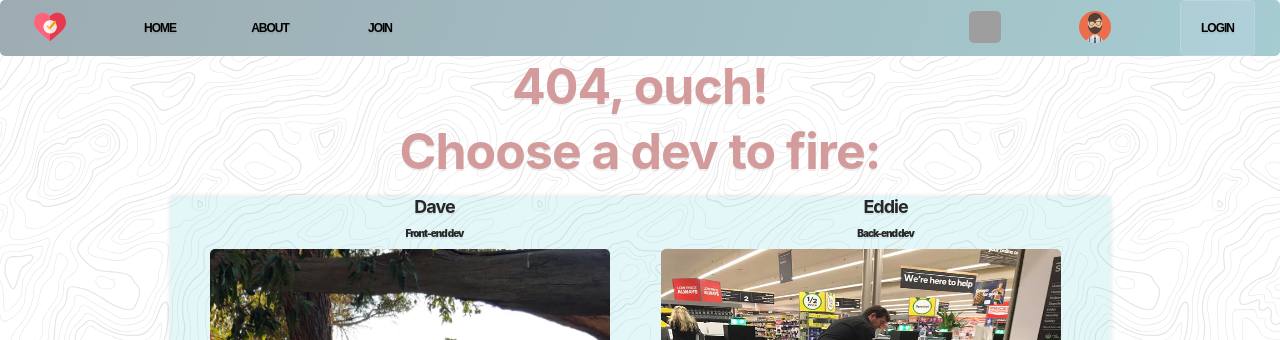
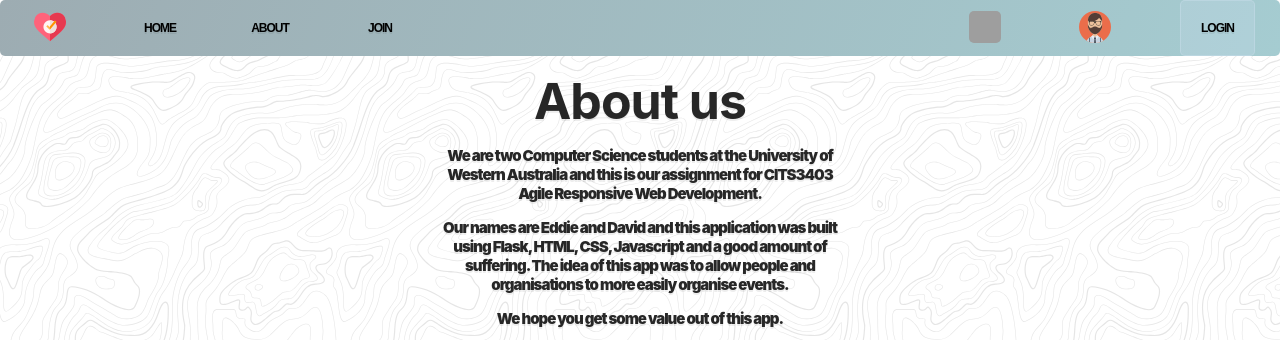
Before and after one commit to e-spatula/CITS3403-Project, a Flask app: page /about in a window 1280 px wide. Shown: the top 340 px of the page. Run offline with Flask 2, Linux system fonts and the light colour scheme; some libraries are stand-ins or nearby versions; grey boxes are pictures that could not be loaded.

Commit message:
final changes

```diff
--- a/app/routes.py
+++ b/app/routes.py
@@ -404,3 +404,9 @@ def confirm_email(token):
 def results(id):
     poll = Poll.query.filter_by(id = id).first_or_404()
     return(render_template("results.html", poll = poll))
+
+
+@app.route("/about")
+def about():
+
+    return(render_template("about.html", title = "About"))
--- /dev/null
+++ b/app/static/style/about.css
@@ -0,0 +1,29 @@
+#about {
+    margin: 15px;
+    text-align: center;
+}
+
+#text {
+    width: 400px;
+    margin: 0 auto;
+}
+h1 {
+    font-size: 50px;
+    margin: 0 auto;
+}
+
+p {
+    font-size: 15px;
+}
+
+#get-started {
+    background-color: #4CAF50; /* Green */
+    border-radius: 10px;
+    border: none;
+    color: white;
+    padding: 15px 32px;
+    text-align: center;
+    text-decoration: none;
+    display: inline-block;
+    font-size: 16px;
+}
--- a/app/templates/about.html
+++ b/app/templates/about.html
@@ -1,9 +1,25 @@
-<!DOCTYPE html>
-<html lang="en-US">
-    <head>
-        <meta charset="UTF-8">
-    </head>
-    <body>
+{% extends "base.html" %}
+{% block content %}
+    <link rel= "stylesheet" type= "text/css" href= "{{url_for('static', filename = 'style/about.css')}}">
+    <div id ="about">
+        <h1>About us</h1>
+        <div id = "text">
+            <p>We are two Computer Science students at the University of Western Australia and this is our assignment for CITS3403
+                Agile Responsive Web Development.
+            </p>
+            <p>Our names are Eddie and David and this application was built using Flask, HTML, CSS, Javascript and a good amount of suffering. The idea of
+                this app was to allow people and organisations to more easily organise events.
+            </p>
+            <p>We hope you get some value out of this app.</p>
+    </div>
 
-    </body>
-</html>
+    <iframe src="https://www.google.com/maps/embed?pb=!1m18!1m12!1m3!1d3384.3587368370504!2d115.81642206516196!3d-31.978289331220502!2m3!1f0!2f0!3f0!3m2!1i1024!2i768!4f13.1!3m3!1m2!1s0x2a32a4ee6e7380e9%3A0xf04f0b618f28290!2sThe+University+of+Western+Australia!5e0!3m2!1sen!2sau!4v1558683504458!5m2!1sen!2sau" width="600"
+     height="450" frameborder="0"
+     style="border:0"
+     allowfullscreen></iframe>
+    <br>
+    <br>
+     <a href = "{{url_for('index')}}" id = "get-started"> Get started </a>
+    </div>
+
+{% endblock %}
--- a/app/templates/base.html
+++ b/app/templates/base.html
@@ -26,7 +26,7 @@
                 <a href="{{ url_for('index') }}" class="navLinks"> Home </a>
             </div>
             <div class="about">
-                <a href=".about.html" class="navLinks">About </a>
+                <a href="{{ url_for('about') }}" class="navLinks">About </a>
             </div>
             {% if not current_user.is_authenticated %}
                 <div class="join">
--- a/app/templates/poll-page.html
+++ b/app/templates/poll-page.html
@@ -10,9 +10,8 @@
         <p>{{poll.description}}</p>
     {% endif %}
     <p>Poll expires {{ moment(poll.expiry_date).fromNow() }}</p>
-
-
     {% if current_user.is_authenticated %}
+        <a href = "{{url_for('results', id = poll.id)}}"> Check out the results for this poll</a>
         {% if current_user.id == poll.user_id or current_user.get_admin() %}
             <a href = "{{url_for('delete_poll', id = poll.id)}}">Delete poll</a>
         {%  endif %}
```
Also changed, not shown: app/models.py (+10 -0 lines), app.db.
